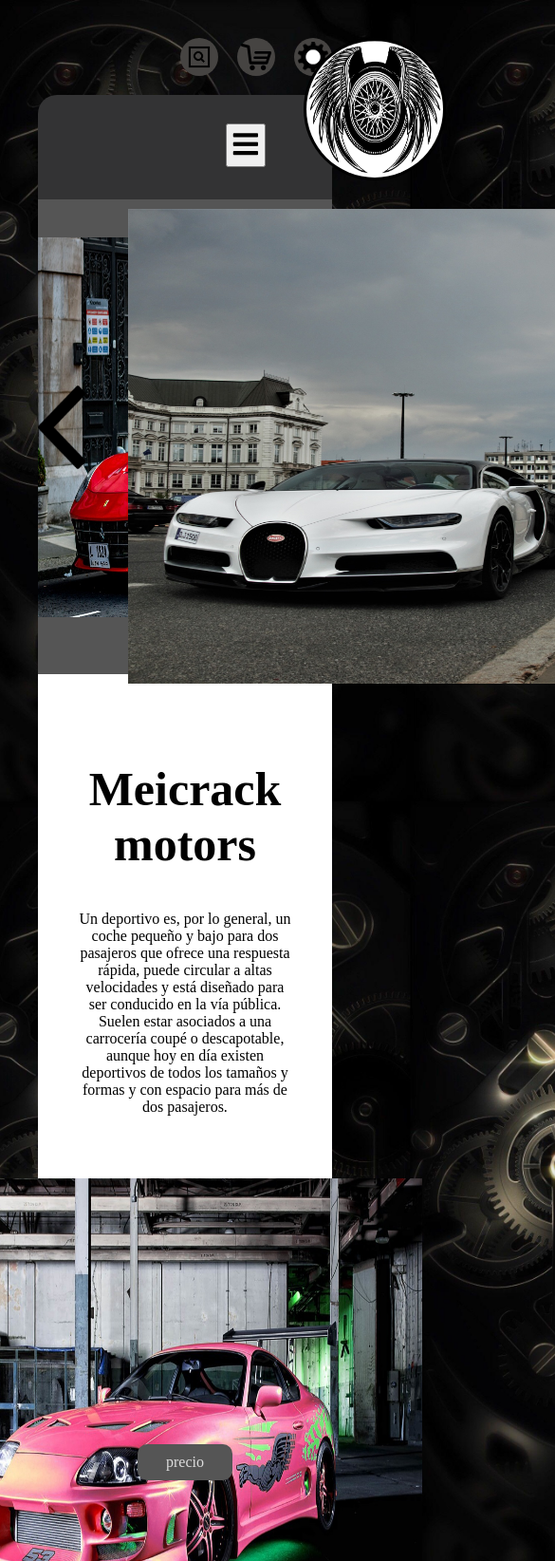
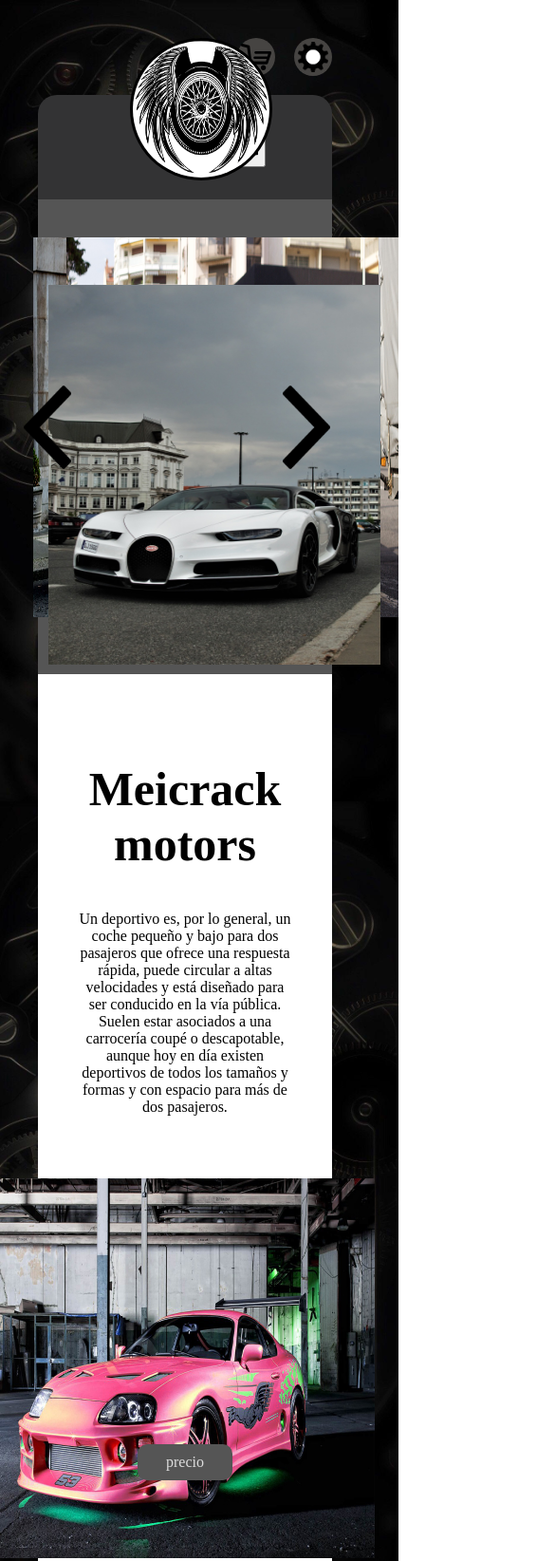
Before and after one commit to Fidel1233/Fidel1233.githup.io, a plain HTML site: page admin.html in a window 390 px wide. Shown: the top 1644 px of the page at 95% size, 585 px wide, since content can reach past the window. Drawn offline with Linux system fonts and the light colour scheme.

Commit message:
Update style.css
la razon es por que tenia problemas con el modo responsibo

```diff
--- a/css/style.css
+++ b/css/style.css
@@ -571,8 +571,6 @@ main {
     .nav{
         opacity: 0;
         visibility: hidden;
-
-
         position: absolute;
         display: flex;
         flex-direction: column;
@@ -601,7 +599,7 @@ main {
     }
     .nav-list{
         flex-direction: column;
-        align-items: center;
+        align-items: end;
 
     }
     .nav-list li a{
@@ -628,27 +626,44 @@ main {
         flex: 1 1 100%;
     }
     /* otra vez noviendo manualmente*/
+    .imgc{
+        height: 400px;
+        width: 350px;
+    }
     .flechasuno{
-        left: 15px;
+        left: 0%;
     }
     .flechasdos{
-        left: 650px;
+        left: 70%;
     }
     .ladosuno{
-        left: 40px;
+        left: 9%;
     }
     .ladosdos{
-        left: 328px;
+        left: 18%;
     }
     .centros{
-        left: 135px;
+        top: 300px;
+        left: 13%;
     }
+    .formulario__grupo{
+        margin-left: 0;
+        margin-right: 0;
+    }
+    .formulario__input{
+        width: 68%;
+    }
+    .imgd{
+        width: 300px;
+        height: 100px;
+    }
+
     #logocentro{
-        margin-left: 320px;
+        margin-left: 35%;
     }
     #zonetwo img{
-        height: 500px;
-        width: 500px;
+        height: 400px;
+        width: 400px;
     }
     /*#check{
         display:block;
```
